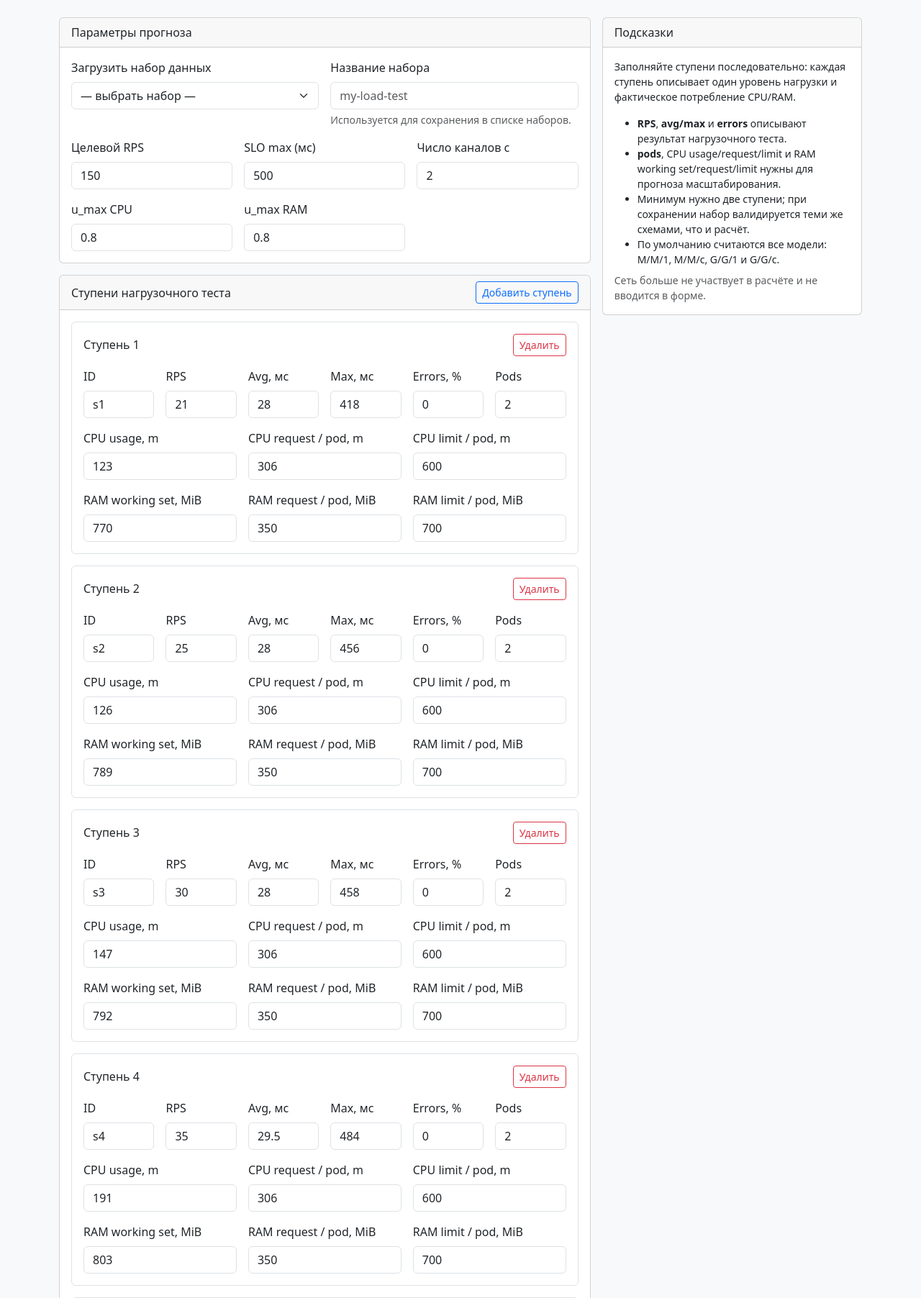
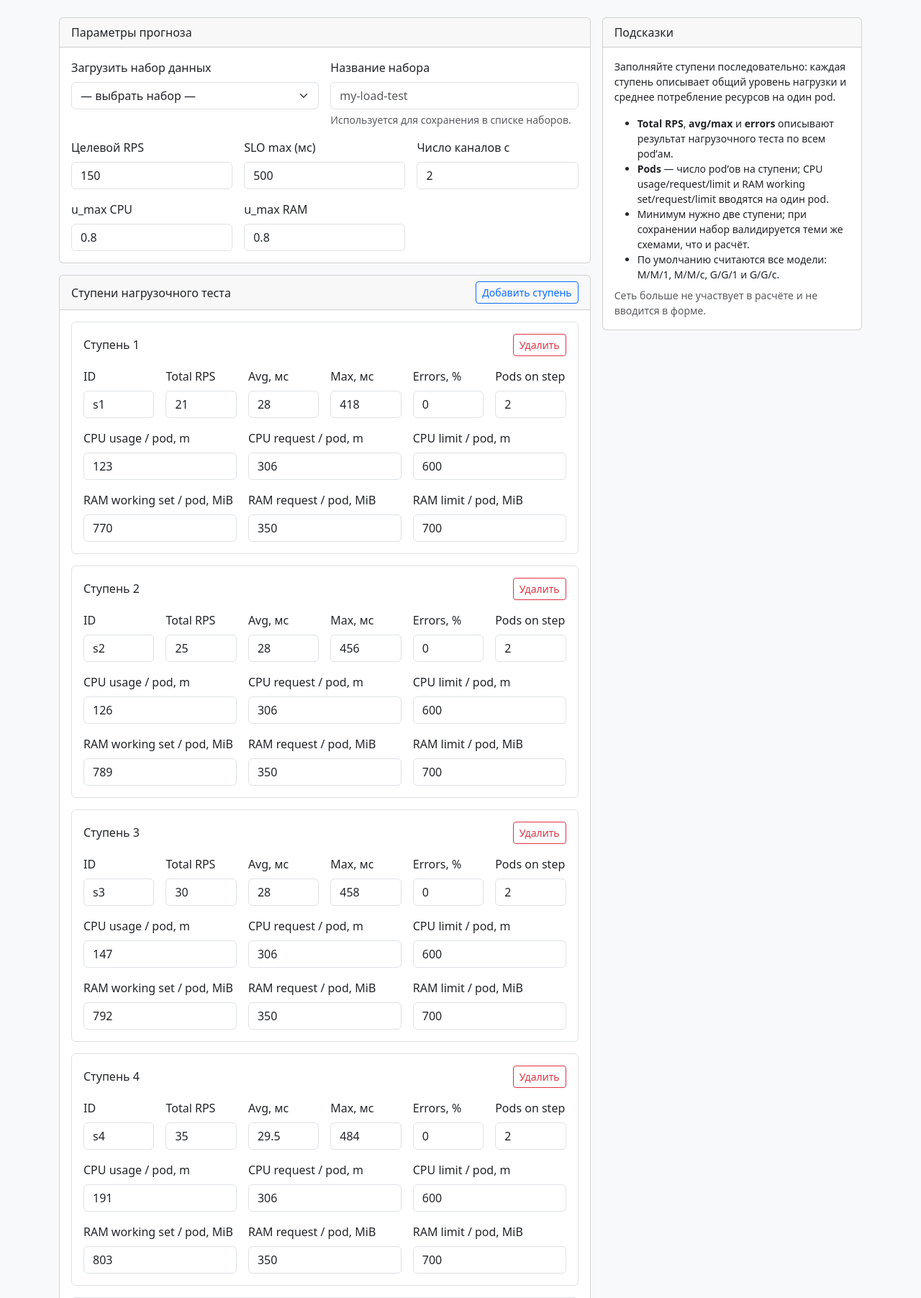
Before and after one commit to Zagato27/PredictionLoad, a Flask app: page / in a window 1280 px wide. Shown: the part 56-1860 px from the top of the page at 72% size. Run offline with Flask 3, Linux system fonts and the light colour scheme.

Commit message:
Enhance documentation and clarify resource usage in forecast tool
Updated README to include detailed explanations of RPS and pod metrics. Modified comments in forecast.py to specify that CPU and RAM usage are calculated per pod. Adjusted index.html to clarify that resource inputs are per pod, improving user understanding of the input requirements.

```diff
--- a/services/schemas.py
+++ b/services/schemas.py
@@ -28,6 +28,7 @@ class Step(BaseModel):
     io_util: Optional[util_float] = None  # type: ignore
     # Kubernetes metrics.
     pods: Optional[conint(ge=1)] = None  # type: ignore
+    # Per-pod resource usage; rps remains total step throughput.
     cpu_usage_m: Optional[non_negative_float] = None  # type: ignore
     cpu_request_m_per_pod: Optional[non_negative_float] = None  # type: ignore
     cpu_limit_m_per_pod: Optional[non_negative_float] = None  # type: ignore
--- a/templates/index.html
+++ b/templates/index.html
@@ -94,10 +94,10 @@
             <div class="card">
               <div class="card-header">Подсказки</div>
               <div class="card-body small">
-                <p>Заполняйте ступени последовательно: каждая ступень описывает один уровень нагрузки и фактическое потребление CPU/RAM.</p>
+                <p>Заполняйте ступени последовательно: каждая ступень описывает общий уровень нагрузки и среднее потребление ресурсов на один pod.</p>
                 <ul class="mb-2">
-                  <li><b>RPS</b>, <b>avg/max</b> и <b>errors</b> описывают результат нагрузочного теста.</li>
-                  <li><b>pods</b>, CPU usage/request/limit и RAM working set/request/limit нужны для прогноза масштабирования.</li>
+                  <li><b>Total RPS</b>, <b>avg/max</b> и <b>errors</b> описывают результат нагрузочного теста по всем pod’ам.</li>
+                  <li><b>Pods</b> — число pod’ов на ступени; CPU usage/request/limit и RAM working set/request/limit вводятся на один pod.</li>
                   <li>Минимум нужно две ступени; при сохранении набор валидируется теми же схемами, что и расчёт.</li>
                   <li>По умолчанию считаются все модели: M/M/1, M/M/c, G/G/1 и G/G/c.</li>
                 </ul>
@@ -120,7 +120,7 @@
               <input class="form-control" data-field="step" required>
             </div>
             <div class="col-md-2">
-              <label class="form-label">RPS</label>
+              <label class="form-label">Total RPS</label>
               <input class="form-control" type="number" step="0.01" min="0.01" data-field="rps" required>
             </div>
             <div class="col-md-2">
@@ -136,11 +136,11 @@
               <input class="form-control" type="number" step="0.01" min="0" data-field="errors_pct" required>
             </div>
             <div class="col-md-2">
-              <label class="form-label">Pods</label>
+              <label class="form-label">Pods on step</label>
               <input class="form-control" type="number" step="1" min="1" data-field="pods" required>
             </div>
             <div class="col-md-4">
-              <label class="form-label">CPU usage, m</label>
+              <label class="form-label">CPU usage / pod, m</label>
               <input class="form-control" type="number" step="0.01" min="0" data-field="cpu_usage_m" required>
             </div>
             <div class="col-md-4">
@@ -152,7 +152,7 @@
               <input class="form-control" type="number" step="0.01" min="0" data-field="cpu_limit_m_per_pod">
             </div>
             <div class="col-md-4">
-              <label class="form-label">RAM working set, MiB</label>
+              <label class="form-label">RAM working set / pod, MiB</label>
               <input class="form-control" type="number" step="0.01" min="0" data-field="mem_workingset_mib" required>
             </div>
             <div class="col-md-4">
```
Also changed, not shown: services/forecast.py (+8 -8 lines), README.md.
